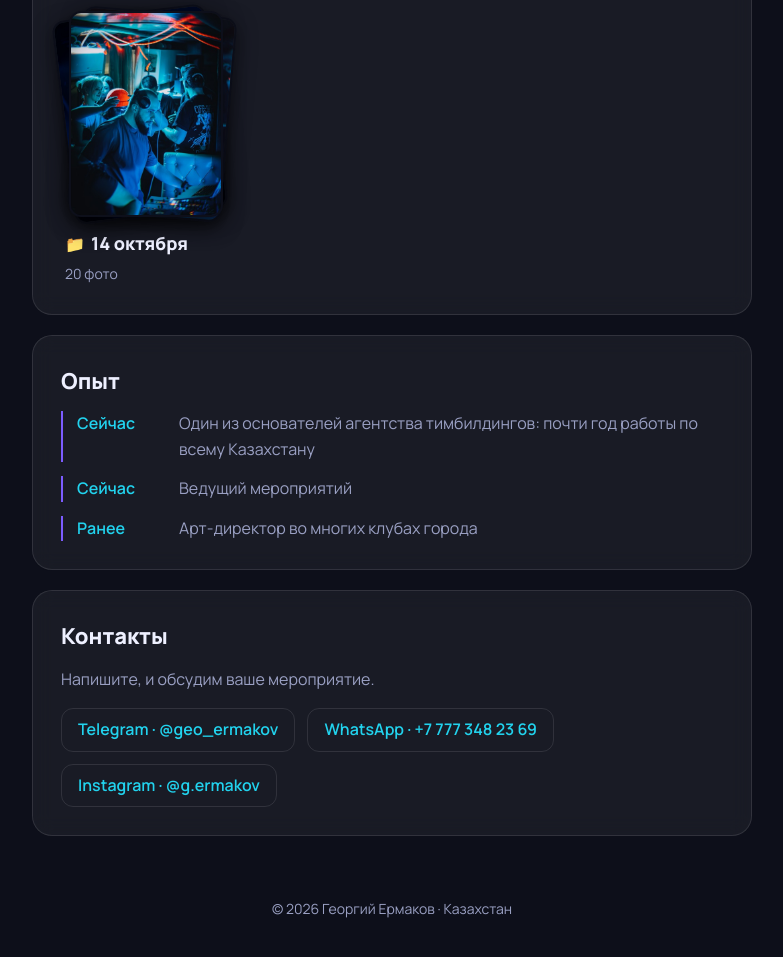
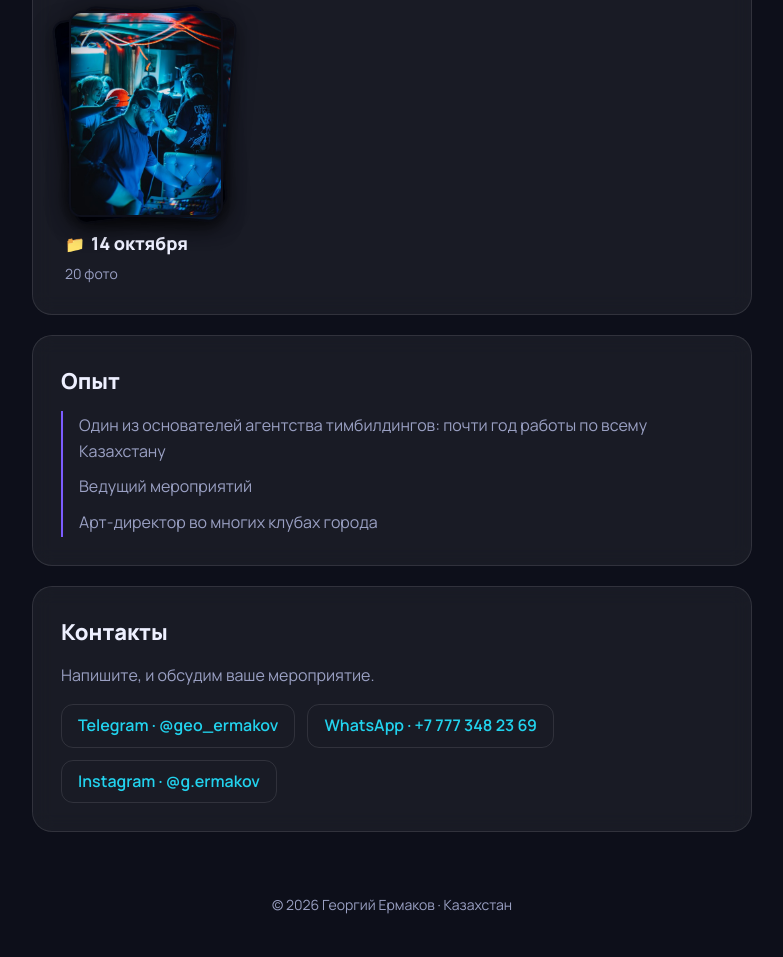
Before and after one commit to ahsog666-design/sait-vizitka, a plain HTML site: page index.html in a window 1280 px wide. Shown: the part 1530-2487 px from the top of the page, without its empty margins (248-1031 px from the left). Drawn offline with Linux system fonts and the light colour scheme.

Commit message:
Опыт: один блок без подписей «Сейчас/Ранее»
Co-Authored-By: Claude Opus 5.5 <noreply@anthropic.com>

```diff
--- a/index.html
+++ b/index.html
@@ -62,9 +62,9 @@
     <section class="card reveal">
       <h2>Опыт</h2>
       <ul class="timeline">
-        <li><strong>Сейчас</strong><span>Один из основателей агентства тимбилдингов: почти год работы по всему Казахстану</span></li>
-        <li><strong>Сейчас</strong><span>Ведущий мероприятий</span></li>
-        <li><strong>Ранее</strong><span>Арт-директор во многих клубах города</span></li>
+        <li>Один из основателей агентства тимбилдингов: почти год работы по всему Казахстану</li>
+        <li>Ведущий мероприятий</li>
+        <li>Арт-директор во многих клубах города</li>
       </ul>
     </section>
 
--- a/style.css
+++ b/style.css
@@ -320,16 +320,16 @@ h3 { margin: 8px 0 4px; font-size: 18px; }
   border-radius: 16px;
 }
 
-.timeline { list-style: none; padding: 0; margin: 0; display: grid; gap: 14px; }
-.timeline li {
+/* Опыт: один блок с цветной линией слева */
+.timeline {
+  list-style: none;
+  margin: 0;
+  padding: 2px 0 2px 16px;
+  border-left: 2px solid var(--accent);
   display: grid;
-  grid-template-columns: 90px 1fr;
-  gap: 12px;
-  padding-left: 14px;
-  border-left: 2px solid var(--accent);
+  gap: 10px;
+  color: var(--muted);
 }
-.timeline strong { color: var(--accent-2); font-weight: 600; }
-.timeline span { color: var(--muted); }
 
 .contacts-note { margin-bottom: 16px !important; }
 
```
